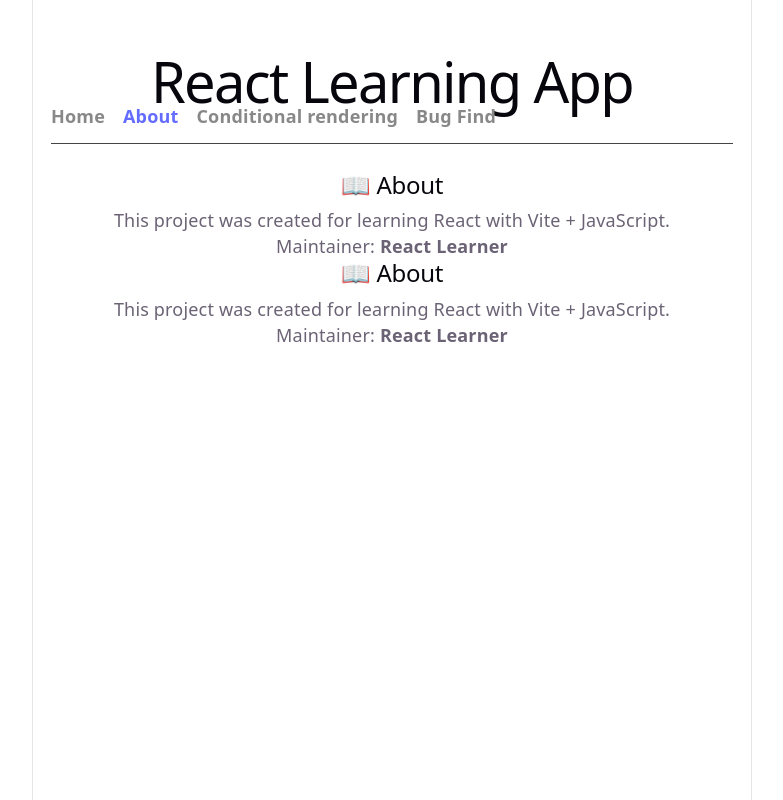
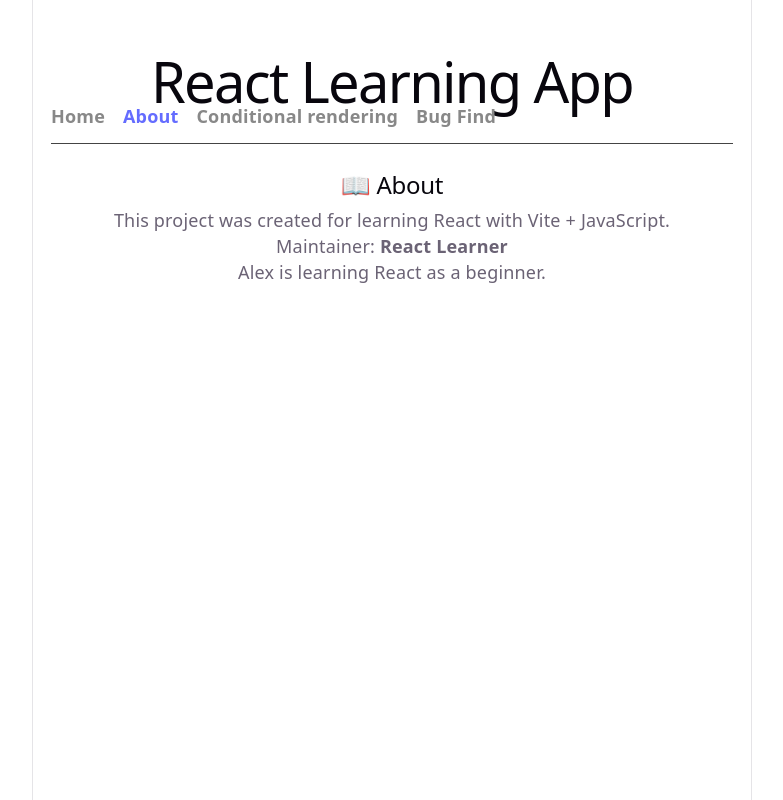
Before and after one commit to chiran1612/react-learning, a React (Vite) app: page /about in a window 1280 px wide. Shown: the whole page, without its empty margins (248-1031 px from the left). Built offline with nearby package versions, Linux system fonts and the light colour scheme.

Commit message:
feat: update App and About components for improved routing and prop handling

```diff
--- a/src/App.jsx
+++ b/src/App.jsx
@@ -34,18 +34,7 @@ function App() {
             path="/conditional-rendering"
             element={<ConditionalRendering />}
           />
-          {/* LEARNING: "*" is a catch-all for unknown URLs */}
-          <Route path="*" element={<p>❌ Page not found</p>} />
-        </Routes>
-      </main>
-
-
-      {/* LEARNING: <Routes> looks at the URL and renders the matching component */}
-      <main>
-        <Routes>
-          <Route path="/" element={<Home />} />
-          <Route path="/about" element={<About author="React Learner" />} />
-          <Route
+           <Route
             path="/bug-find"
             element={<Bugfind />}
           />
@@ -53,6 +42,9 @@ function App() {
           <Route path="*" element={<p>❌ Page not found</p>} />
         </Routes>
       </main>
+
+
+
     </>
   )
 }
--- a/src/pages/About.jsx
+++ b/src/pages/About.jsx
@@ -1,5 +1,21 @@
 // LEARNING: A component can receive data from its parent via "props".
 // Here the prop is optional and has a default value.
+// function LearnerCard({ name, role }) {
+//   return (
+//     <p>
+//       {name} is learning React as a {role}.
+//     </p>
+//   )
+// }
+function LearnerCard(props) {
+  return (
+    <p>
+      {props.name} is learning React as a {props.role}.
+    </p>
+  )
+}
+
+
 export default function About({ author = 'You' }) {
   return (
     <section>
@@ -10,6 +26,8 @@ export default function About({ author = 'You' }) {
       <p>
         Maintainer: <strong>{author}</strong>
       </p>
+      {/* LEARNING: Pass props in JSX; the child receives them as function arguments. */}
+      <LearnerCard name="Alex" role="beginner" />
     </section>
   )
 }
```
